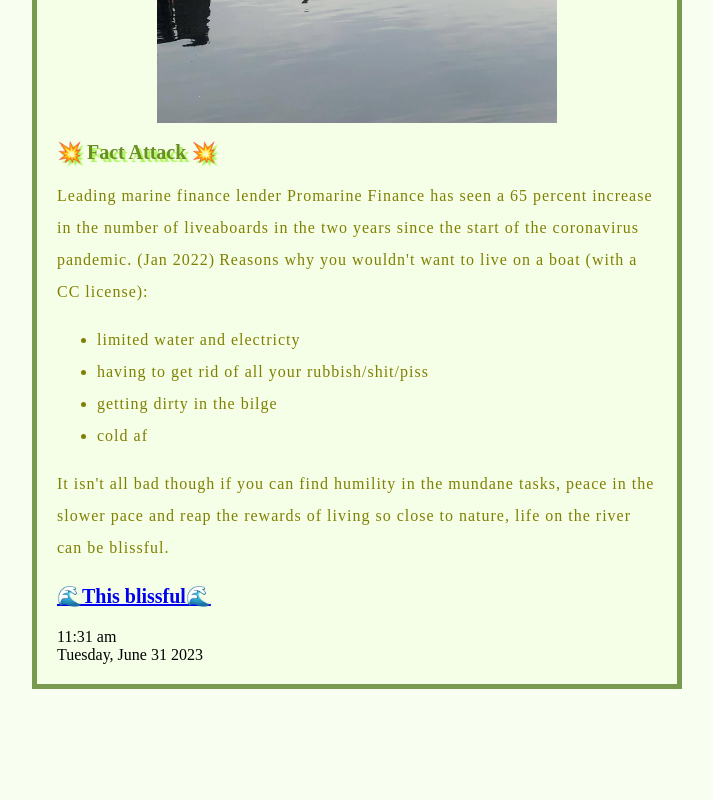
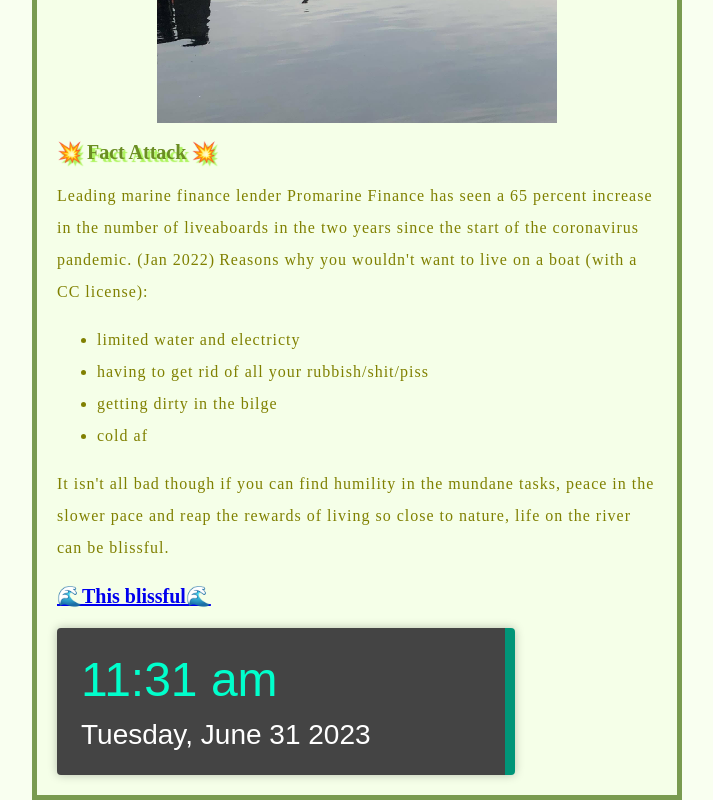
Before and after one commit to lucyck255/lol, a plain HTML site: page index.html in a window 1280 px wide. Shown: the part 688-1488 px from the top of the page, without its empty margins (283-996 px from the left). Before the commit the page ends 1377 px from the top, so only its background shows below. Drawn offline with Linux system fonts and the light colour scheme.

Commit message:
insert time/ date font

```diff
--- a/index.html
+++ b/index.html
@@ -7,6 +7,9 @@
         <link rel="stylesheet" href="styles/style.css">
         <script src="scripts/script.js" defer></script>
         <title>Liveaboards of London</title>
+        <link rel="preconnect" href="https://fonts.googleapis.com">
+        <link rel="preconnect" href="https://fonts.gstatic.com" crossorigin>
+        <link href="https://fonts.googleapis.com/css2?family=Inter:wght@500&display=swap" rel="stylesheet">
     </head>
   <body>
      <h1>Liveaboards of London</h1>
--- a/styles/style.css
+++ b/styles/style.css
@@ -92,3 +92,25 @@ body {
   gap: 0.5rem;
   flex-direction: column;
 }
+
+.datetime{
+  font-size: 16px;
+  padding: 24px;
+  color: #ffffff;
+  background: #444444;
+  box-shadow: 0 0 10px rgba(0, 0, 0, 0.25);
+  border-radius: 4px;
+  border-right: 10px #009578 solid;
+  width: 400px;
+  font-family: sans-serif;
+}
+
+.time {
+  font-size: 3em;
+  color: #00ffcc;
+}
+
+.date{
+  margin-top: 12px;
+  font-size: 1.75em;
+}
```
